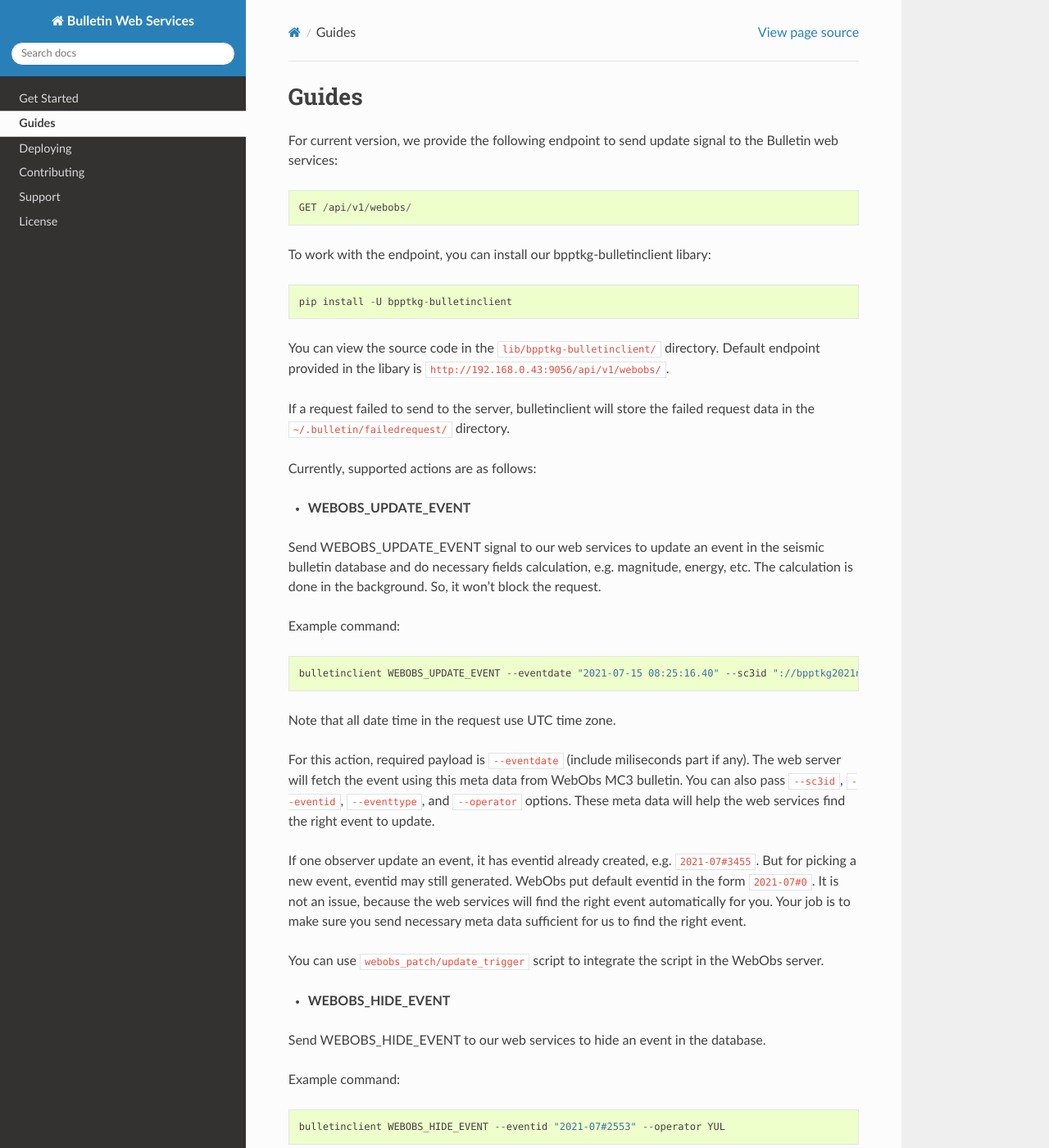
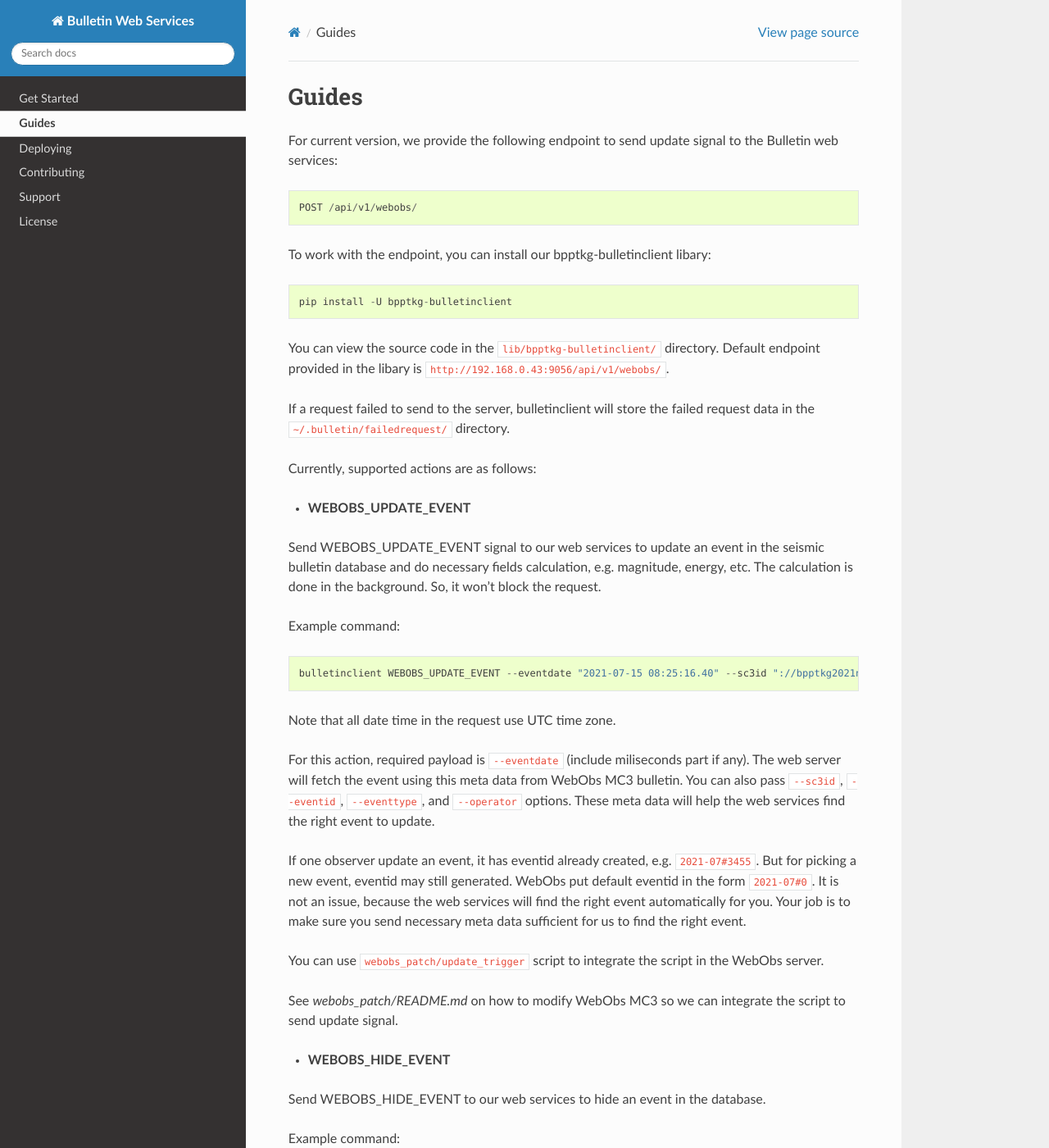
Before and after one commit to bpptkg/bulletin, a Sphinx documentation site: the page built from docs/guides.rst, in a window 1280 px wide and 1400 px high. Shown: the whole window at 82% size. Built offline with Sphinx 7.4.7 and the Read the Docs theme 2.0.0, drawn with Linux system fonts in a browser that asks for light colours.

Commit message:
Fix typos and update docs

```diff
--- a/docs/guides.rst
+++ b/docs/guides.rst
@@ -5,7 +5,7 @@ Guides
 For current version, we provide the following endpoint to send update signal to
 the Bulletin web services: ::
 
-    GET /api/v1/webobs/
+    POST /api/v1/webobs/
 
 To work with the endpoint, you can install our bpptkg-bulletinclient libary: ::
 
@@ -49,6 +49,9 @@ right event.
 You can use ``webobs_patch/update_trigger`` script to integrate the script in
 the WebObs server.
 
+See `webobs_patch/README.md` on how to modify WebObs MC3 so we can integrate the
+script to send update signal.
+
 - **WEBOBS_HIDE_EVENT**
 
 Send WEBOBS_HIDE_EVENT to our web services to hide an event in the database.
--- a/docs/support.rst
+++ b/docs/support.rst
@@ -3,5 +3,5 @@ Support
 =======
 
 If you have any problem about this project, you can raise an `issue
-<https://github.com/bpptkg/bulletin/issuess>`_ on our `GitHub
+<https://github.com/bpptkg/bulletin/issues>`_ on our `GitHub
 <https://github.com/bpptkg/bulletin>`_ repository.
```
Also changed, not shown: README.md (+1 -1 lines), 1 other file.
